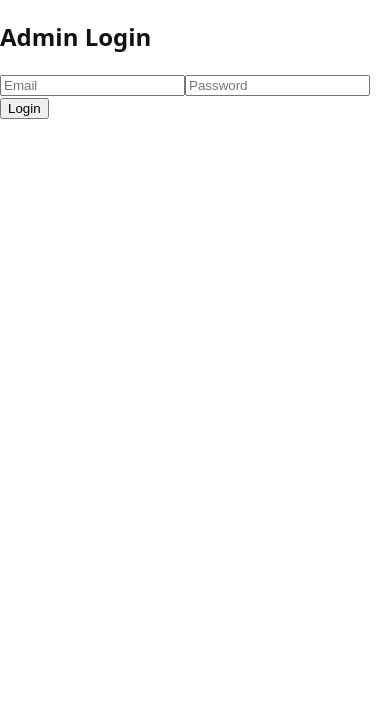
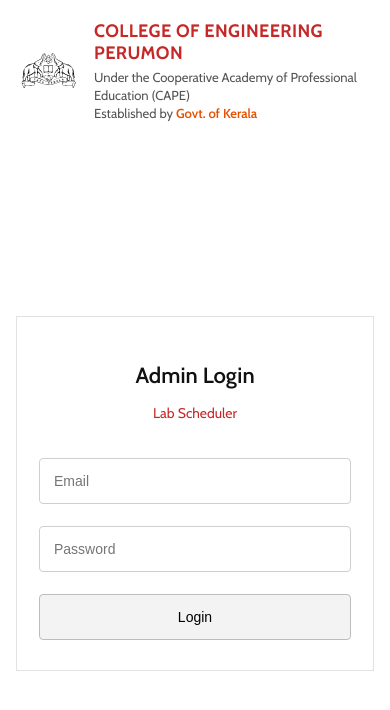
Before and after one commit to alanreji2004/labscheduler, a React (Vite) app: page /admin in a window 390 px wide. Shown: the top 710 px of the page. Built offline with nearby package versions, Linux system fonts and the light colour scheme; no server answers.

Commit message:
admin login

```diff
--- a/src/pages/AdminDashboard/AdminDashboard.jsx
+++ b/src/pages/AdminDashboard/AdminDashboard.jsx
@@ -1,41 +1,96 @@
-import { addDoc, collection, getDocs, updateDoc, doc } from "firebase/firestore"
-import { db } from "../../firebase/firebase"
+import { addDoc, collection, getDocs, updateDoc, doc, getDoc } from "firebase/firestore"
+import { onAuthStateChanged, signOut } from "firebase/auth"
+import { auth, db } from "../../firebase/firebase"
 import { useEffect, useState } from "react"
+import { useNavigate } from "react-router-dom"
 import styles from "./AdminDashboard.module.css"
 
 export default function AdminDashboard() {
   const [labs, setLabs] = useState([])
   const [requests, setRequests] = useState([])
   const [labName, setLabName] = useState("")
+  const [loading, setLoading] = useState(true)
+  const navigate = useNavigate()
 
   useEffect(() => {
-    getDocs(collection(db, "labs")).then(s =>
-      setLabs(s.docs.map(d => ({ id: d.id, ...d.data() })))
-    )
-    getDocs(collection(db, "requests")).then(s =>
-      setRequests(s.docs.map(d => ({ id: d.id, ...d.data() })))
-    )
-  }, [])
+    const unsubscribe = onAuthStateChanged(auth, async user => {
+      if (!user) {
+        navigate("/admin")
+        return
+      }
+
+      const snap = await getDoc(doc(db, "users", user.uid))
+
+      if (!snap.exists()) {
+        await signOut(auth)
+        navigate("/")
+        return
+      }
+
+      const role = snap.data().role
+
+      if (role !== "admin") {
+        if (role === "student") navigate("/student/dashboard")
+        else if (role === "staff") navigate("/staff/dashboard")
+        else navigate("/")
+        return
+      }
+
+      const labsSnap = await getDocs(collection(db, "labs"))
+      setLabs(labsSnap.docs.map(d => ({ id: d.id, ...d.data() })))
+
+      const reqSnap = await getDocs(collection(db, "requests"))
+      setRequests(reqSnap.docs.map(d => ({ id: d.id, ...d.data() })))
+
+      setLoading(false)
+    })
+
+    return () => unsubscribe()
+  }, [navigate])
 
   const addLab = async () => {
+    if (!labName.trim()) return
     await addDoc(collection(db, "labs"), { name: labName })
+    setLabName("")
+    const s = await getDocs(collection(db, "labs"))
+    setLabs(s.docs.map(d => ({ id: d.id, ...d.data() })))
   }
 
   const approve = async id => {
     await updateDoc(doc(db, "requests", id), { status: "approved" })
+    setRequests(r => r.map(x => x.id === id ? { ...x, status: "approved" } : x))
+  }
+
+  if (loading) {
+    return <div className={styles.loading}>Loading...</div>
   }
 
   return (
     <div className={styles.container}>
       <h2>Admin Panel</h2>
-      <input placeholder="Lab Name" onChange={e => setLabName(e.target.value)} />
-      <button onClick={addLab}>Add Lab</button>
+
+      <div className={styles.addLab}>
+        <input
+          placeholder="Lab Name"
+          value={labName}
+          onChange={e => setLabName(e.target.value)}
+        />
+        <button onClick={addLab}>Add Lab</button>
+      </div>
 
       <h3>Requests</h3>
+
+      {requests.length === 0 && <p>No requests</p>}
+
       {requests.map(r => (
         <div key={r.id} className={styles.request}>
-          <span>{r.purpose}</span>
-          <button onClick={() => approve(r.id)}>Approve</button>
+          <div>
+            <strong>{r.purpose}</strong>
+            <div>Status: {r.status || "pending"}</div>
+          </div>
+          {r.status !== "approved" && (
+            <button onClick={() => approve(r.id)}>Approve</button>
+          )}
         </div>
       ))}
     </div>
--- a/src/pages/AdminLogin/AdminLogin.jsx
+++ b/src/pages/AdminLogin/AdminLogin.jsx
@@ -3,23 +3,97 @@
 import styles from "./AdminLogin.module.css"
 import { useNavigate } from "react-router-dom"
 import { useState } from "react"
+import logo from "../../assets/logo.svg"
 
 export default function AdminLogin() {
   const [email, setEmail] = useState("")
   const [password, setPassword] = useState("")
+  const [error, setError] = useState("")
+  const [loading, setLoading] = useState(false)
   const navigate = useNavigate()
 
   const login = async () => {
-    await signInWithEmailAndPassword(auth, email, password)
-    navigate("/admin/dashboard")
+    setError("")
+
+    if (!email || !password) {
+      setError("Email and password are required")
+      return
+    }
+
+    try {
+      setLoading(true)
+      await signInWithEmailAndPassword(auth, email, password)
+      navigate("/admin/dashboard")
+    } catch (err) {
+      if (
+        err.code === "auth/invalid-credential" ||
+        err.code === "auth/user-not-found" ||
+        err.code === "auth/wrong-password"
+      ) {
+        setError("Incorrect email or password")
+      } else if (err.code === "auth/invalid-email") {
+        setError("Invalid email address")
+      } else if (err.code === "auth/user-disabled") {
+        setError("This account has been disabled")
+      } else {
+        setError("Login failed. Please try again")
+      }
+    } finally {
+      setLoading(false)
+    }
   }
 
   return (
-    <div className={styles.container}>
-      <h2>Admin Login</h2>
-      <input placeholder="Email" onChange={e => setEmail(e.target.value)} />
-      <input type="password" placeholder="Password" onChange={e => setPassword(e.target.value)} />
-      <button onClick={login}>Login</button>
+    <div className={styles.page}>
+      <header className={styles.header}>
+        <div className={styles.brand}>
+          <img src={logo} className={styles.logo} />
+          <div className={styles.collegeText}>
+            <div className={styles.collegeName}>COLLEGE OF ENGINEERING PERUMON</div>
+            <div className={styles.collegeSub}>
+              Under the Cooperative Academy of Professional Education (CAPE)<br />
+              Established by <span>Govt. of Kerala</span>
+            </div>
+          </div>
+        </div>
+      </header>
+
+      <main className={styles.main}>
+        <div className={styles.formBox}>
+          <div className={styles.heading}>
+            <h1>Admin Login</h1>
+            <p>Lab Scheduler</p>
+          </div>
+
+          <div className={styles.field}>
+            <input
+              type="email"
+              placeholder="Email"
+              value={email}
+              onChange={e => setEmail(e.target.value)}
+            />
+          </div>
+
+          <div className={styles.field}>
+            <input
+              type="password"
+              placeholder="Password"
+              value={password}
+              onChange={e => setPassword(e.target.value)}
+            />
+          </div>
+
+          {error && <div className={styles.error}>{error}</div>}
+
+          <button
+            className={styles.loginBtn}
+            onClick={login}
+            disabled={loading}
+          >
+            {loading ? "Logging in..." : "Login"}
+          </button>
+        </div>
+      </main>
     </div>
   )
 }
--- a/src/pages/AdminLogin/AdminLogin.module.css
+++ b/src/pages/AdminLogin/AdminLogin.module.css
@@ -0,0 +1,155 @@
+@import url('https://fonts.googleapis.com/css2?family=Cabin:ital,wght@0,400..700;1,400..700&display=swap');
+
+* {
+  box-sizing: border-box;
+}
+
+.page {
+  min-height: 100vh;
+  display: flex;
+  flex-direction: column;
+  font-family: "Cabin", serif;
+  background-color: #ffffff;
+}
+
+.header {
+  padding: 24px 40px;
+  display: flex;
+  align-items: center;
+}
+
+.brand {
+  display: flex;
+  align-items: center;
+  gap: 18px;
+}
+
+.logo {
+  width: 70px;
+}
+
+.collegeText {
+  display: flex;
+  flex-direction: column;
+}
+
+.collegeName {
+  font-size: 20px;
+  font-weight: 700;
+  color: #c62828;
+  letter-spacing: 0.4px;
+}
+
+.collegeSub {
+  font-size: 13px;
+  color: #555555;
+  line-height: 1.4;
+  margin-top: 4px;
+}
+
+.collegeSub span {
+  color: #e65100;
+  font-weight: 600;
+}
+
+.main {
+  flex: 1;
+  display: flex;
+  align-items: center;
+  justify-content: center;
+  padding: 40px 20px;
+}
+
+.formBox {
+  width: 100%;
+  max-width: 420px;
+  padding: 40px 36px;
+  border: 1px solid #e2e2e2;
+  display: flex;
+  flex-direction: column;
+  gap: 22px;
+}
+
+.heading {
+  text-align: center;
+}
+
+.heading h1 {
+  font-size: 22px;
+  font-weight: 600;
+}
+
+.heading p {
+  font-size: 14px;
+  color: #c62828;
+  margin-top: 6px;
+}
+
+.field {
+  width: 100%;
+}
+
+.field input {
+  width: 100%;
+  height: 46px;
+  padding: 0 14px;
+  font-size: 14px;
+  border: 1px solid #cfcfcf;
+  border-radius: 4px;
+}
+
+.field input:focus {
+  outline: none;
+  border-color: #9a9a9a;
+}
+
+.loginBtn {
+  width: 100%;
+  height: 46px;
+  font-size: 14px;
+  border-radius: 4px;
+  border: 1px solid #bdbdbd;
+  background-color: #f3f3f3;
+  cursor: pointer;
+}
+
+.loginBtn:hover {
+  background-color: #ebebeb;
+}
+
+.loginBtn:disabled {
+  cursor: not-allowed;
+  background-color: #f0f0f0;
+  color: #9a9a9a;
+}
+
+.error {
+  font-size: 13px;
+  color: #c62828;
+  text-align: center;
+  line-height: 1.4;
+}
+
+@media (max-width: 768px) {
+  .header {
+    padding: 20px;
+  }
+
+  .logo {
+    width: 56px;
+  }
+
+  .collegeName {
+    font-size: 18px;
+  }
+
+  .main {
+    padding: 30px 16px;
+  }
+}
+
+@media (max-width: 480px) {
+  .formBox {
+    padding: 30px 22px;
+  }
+}
```
